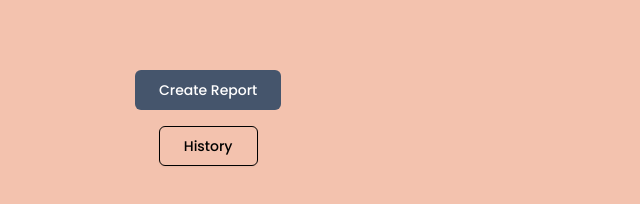
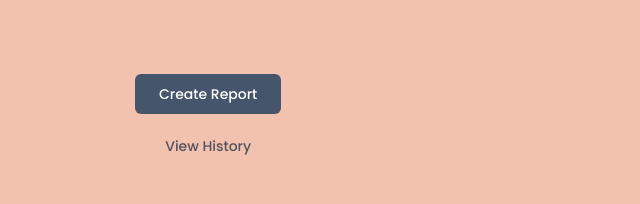
Before and after one commit to G-Tang2/sushi-sushi-EOD, a Next.js app: page / in a window 1280 px wide. Shown: the part 506-710 px from the top of the page, without its empty margins (185-825 px from the left). Built offline with nearby package versions, Linux system fonts and the light colour scheme.

Commit message:
styled the buttons in home page

```diff
--- a/app/history/page.tsx
+++ b/app/history/page.tsx
@@ -109,7 +109,7 @@ export default function Page() {
         </div>
         <Link href="/" passHref>
           <Button size="lg" className="my-8">
-            Home
+            Go Home
           </Button>
         </Link>
       </main>
--- a/app/page.tsx
+++ b/app/page.tsx
@@ -24,26 +24,30 @@ export default function Home() {
           <p className="mb-8 text-sm text-zinc-500">Designed for Sushi Sushi</p>
         </div>
         <div>
-          <div className="justify-center mb-4 flex">
-            <Link href="/safe" passHref>
-              <Button size="lg" onClick={handleStartNewReport}>
+          <div className="w-full flex flex-col gap-3">
+            <Link href="/safe" className="w-full">
+              <Button
+                size="lg"
+                onClick={handleStartNewReport}
+                className="w-full"
+              >
                 Create Report
               </Button>
             </Link>
-          </div>
-          {reportInProgress && (
-            <div className="justify-center mt-4 flex">
-              <Link href="/safe" passHref>
-                <Button size="lg" variant={"outline"}>
+            {reportInProgress && (
+              <Link href="/safe" className="w-full">
+                <Button size="lg" variant="outline" className="w-full">
                   Continue Report
                 </Button>
               </Link>
-            </div>
-          )}
-          <div className="justify-center mt-4 flex">
-            <Link href="/history" passHref>
-              <Button size="lg" variant={"outline"}>
-                History
+            )}
+            <Link href="/history" className="w-full">
+              <Button
+                size="lg"
+                variant="ghost"
+                className="w-full text-zinc-600 hover:text-zinc-900"
+              >
+                View History
               </Button>
             </Link>
           </div>
```
